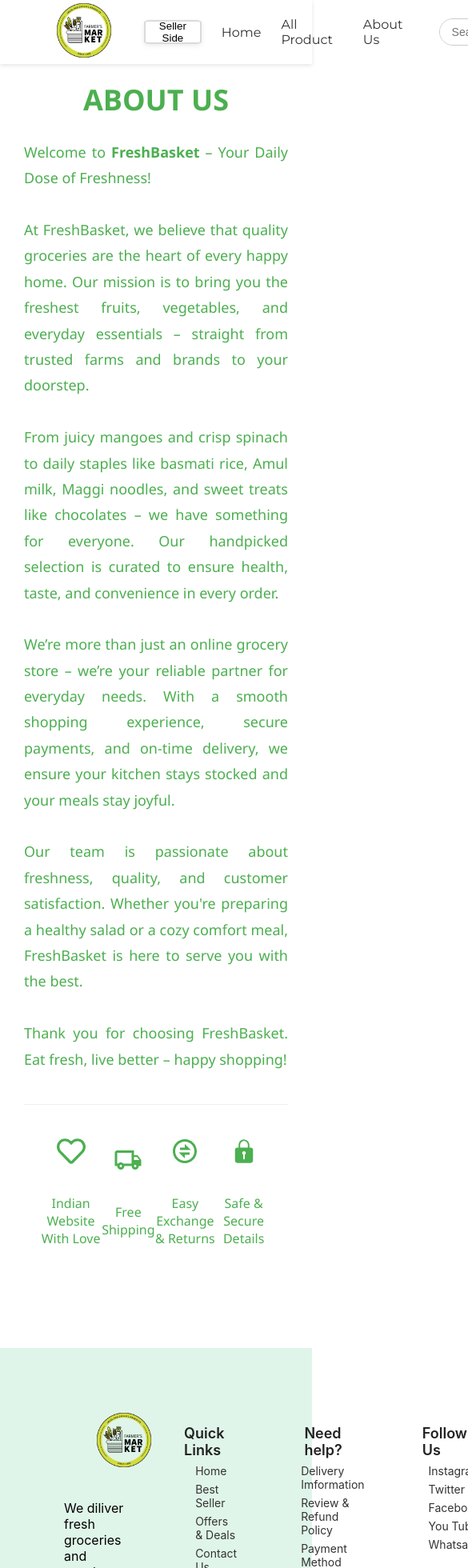
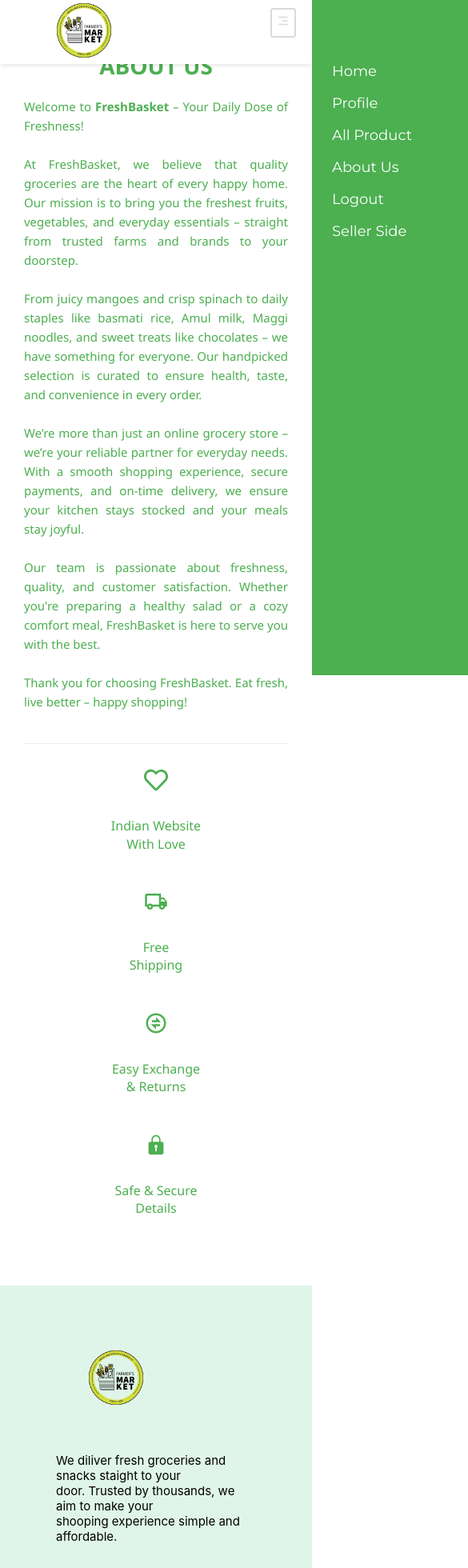
Before and after one commit to PiyushGoyal02/E-Commerse_Website, a React (Create React App) app: page /aboutUs in a window 390 px wide. Shown: the top 1960 px of the page at 80% size, 585 px wide, since content can reach past the window. Built offline with nearby package versions, Linux system fonts and the light colour scheme.

Commit message:
I have created CSS code for responsive on footer, HomeNavbar

```diff
--- a/src/Components/Footer.js
+++ b/src/Components/Footer.js
@@ -5,6 +5,7 @@
     return (
         <div>
 
+            <div className="footerForWebsite">
                 <div className="FooterMaindiv">
 
                     <div className="Logo-TextTags">
@@ -65,6 +66,67 @@
 
                 </div>
             </div>
+
+            {/* For Mobile Phone */}
+            <div className="footerForMobilePhone">
+                <div className="FooterMaindiv">
+
+                    <div className="Logo-TextTags">
+
+                        <div>
+                            <img
+                                src={Logo}
+                                className="Imgaelogo"
+                            />
+                        </div>
+
+                        <div className="ParagraphText">
+                            <p>We diliver fresh groceries and snacks staight to your <br/>
+                            door. Trusted by thousands, we aim to make your <br/>
+                            shooping experience simple and affordable.
+                            </p>
+                        </div>
+                    </div>
+
+                    <div className="ContentSection">
+
+                        <div className="Optionstext">
+                            <div>
+                                <p className="Tagstext">Quick Links</p>
+                                <p className="QuickListtext">Home</p>
+                                <p className="QuickListtext">Best Seller</p>
+                                <p className="QuickListtext">Offers & Deals</p>
+                                <p className="QuickListtext">Contact Us</p>
+                                <p className="QuickListtext">FAQs</p>
+                            </div>
+
+                            <div>
+                                <p className="Tagstext">Need help?</p>
+                                <p className="NeedhelpText">Delivery Imformation</p>
+                                <p className="NeedhelpText">Review & Refund Policy</p>
+                                <p className="NeedhelpText">Payment Method</p>
+                                <p className="NeedhelpText">Track your Order</p>
+                                <p className="NeedhelpText">Contact Us</p>
+                            </div>
+
+                            <div>
+                                <p className="Tagstext">Follow Us</p>
+                                <p className="FollowUstext">Instagram</p>
+                                <p className="FollowUstext">Twitter</p>
+                                <p className="FollowUstext">Facebook</p>
+                                <p className="FollowUstext">You Tube</p>
+                                <p className="FollowUstext">Whatsapp</p>
+                            </div>
+                        </div>
+                    </div>
+
+                    <div style={{ textAlign: "center", marginTop: "30px", fontSize: "13px", color: "#666" }}>
+                        © 2025 GreenCart. All rights reserved.
+                    </div>
+
+                </div>
+            </div>
+        </div>
     )
 }
 
--- a/src/Css-Code/AboutUsCSS.css
+++ b/src/Css-Code/AboutUsCSS.css
@@ -43,3 +43,43 @@
   font-size: 36px;
   margin-bottom: 15px;
 }
+
+@media (max-width: 768px) {
+  .about-container {
+    padding: 20px;
+    margin: 20px 10px;
+    overflow: hidden;
+  }
+
+  .about-heading {
+    font-size: 28px;
+    margin-bottom: 20px;
+  }
+
+  .about-text {
+    font-size: 15px;
+    line-height: 1.6;
+  }
+
+  .features-section {
+    flex-direction: column;
+    align-items: center;
+    gap: 30px;
+    padding: 30px 10px;
+  }
+
+  .feature-item {
+    width: 100%;
+    max-width: 300px;
+  }
+
+  .feature-icon {
+    font-size: 30px;
+    margin-bottom: 10px;
+  }
+
+  .feature-item p {
+    font-size: 16px;
+    line-height: 1.4;
+  }
+}
--- a/src/Css-Code/FooterCSS.css
+++ b/src/Css-Code/FooterCSS.css
@@ -1,3 +1,16 @@
+* {
+    box-sizing: border-box;
+}
+
+
+.footerForWebsite{
+    display: block;
+}
+
+.footerForMobilePhone{
+    display: none;
+}
+
 .FooterMaindiv {
     width: 100%;
     background-color: #e0f5e9;
@@ -53,26 +66,52 @@
     color: #4caf50;
 }
 
-/* Optional Responsive Footer */
-/* @media (max-width: 768px) {
-    .Logo-TextTags {
-        flex-direction: column;
-        align-items: flex-start;
-        gap: 20px;
+/* CSS responsive Code for Mobile-Phone */
+@media (max-width: 768px){
+
+    body {
+        margin: 0;
+        overflow-x: hidden;
     }
 
-    .Tagstext {
-        gap: 40px;
-        font-size: 16px;
+
+    .footerForWebsite{
+        display: none;
     }
 
-    .ContentSection {
-        flex-direction: column;
+    .footerForMobilePhone{
+        display: block;
+    }
+
+    .FooterMaindiv {
+        /* width: 350px; */
+        background-color: #e0f5e9;
+        padding: 40px 70px;
+        box-sizing: border-box;
+        display: flex;
+        align-items: start;
+        justify-content: start;
         gap: 30px;
     }
 
-    .Optionstext {
+    .ParagraphText{
+        width: 100%;
+        font-size: 15px;
+    }
+
+    .Logo-TextTags{
+        display: flex;
         flex-direction: column;
-        gap: 20px;
+        align-items: start;
+        justify-content: start;
     }
-} */
+
+    .Optionstext{
+        display: flex;
+        flex-direction: column;
+        align-items: start;
+        justify-content: start;
+        margin-top: 28px;
+        gap: 25px;
+    }
+}
--- a/src/Css-Code/HomePageNavbarCSS.css
+++ b/src/Css-Code/HomePageNavbarCSS.css
@@ -1,3 +1,11 @@
+.HomeNavbarForMobilephone{
+  display: none;
+}
+
+.homeNavbarForWebsite{
+  display: block;
+}
+
 .Navbar-Section {
   height: 80px;
   width: 100%;
@@ -166,3 +174,116 @@
 .dropdown-menu button:hover {
   background-color: #f0f0f0;
 }
+
+
+
+
+
+
+
+
+
+@media screen and (max-width: 768px) {
+  .HomeNavbarForMobilephone{
+    display: block;
+  }
+
+  .homeNavbarForWebsite{
+    display: none;
+  }
+
+  .menu-button {
+    display: block;
+    font-size: 18px;
+    border: 2px solid #dadada;
+    color: #dadada;
+    cursor: pointer;
+    padding: 5px;
+    border-radius: 10%;
+    position: absolute;
+    top: 10px;
+    right: 20px;
+  }
+
+  .UserCale-Setting-Btn-ParentDiv {
+    display: none;
+  }
+
+  .SideBar-Menutext{
+    transition: 0.5s;
+    cursor: pointer;
+  }
+
+  .SideBar-Menutext:hover{
+    border-bottom: 1px solid black;
+    transition: 0.5s;
+    cursor: pointer;
+  }
+
+  .side-menu {
+  position: fixed;
+  top: 0;
+  right: -300px;
+  width: 300px;
+  height: 100%;
+  background-color: #4caf50;
+  transition: right 0.4s ease;
+  padding-top: 60px;
+  z-index: 1000;
+}
+
+.side-menu.open {
+  right: 0;
+}
+
+.side-menu ul {
+  list-style: none;
+  padding: 0;
+  margin: 0;
+}
+
+.side-menu ul li {
+  padding: 20px;
+  text-align: center;
+  color: white;
+  font-size: 18px;
+  cursor: pointer;
+}
+
+.side-menu ul li:hover {
+  background-color: #555;
+}
+
+.close-button {
+  position: absolute;
+  top: 10px;
+  right: 10px;
+  background: none;
+  border: none;
+  color: white;
+  font-size: 24px;
+  cursor: pointer;
+  font-size: 18px;
+  border: 2px solid #dadada;
+  color: #dadada;
+  padding: 5px;
+  height: 30px;
+  border-radius: 100%;
+  width: 30px;
+  display: flex;
+  align-items: center;
+  justify-content: center;
+}
+
+.textNavigatorDiv{
+  margin-left: 25px;
+}
+
+.textNavigator{
+  font-size: 18px;
+  color: white;
+  font-weight: 500;
+  cursor: pointer;
+}
+
+}
--- a/src/Navbar-Sections/HomePageNavbar.js
+++ b/src/Navbar-Sections/HomePageNavbar.js
@@ -1,10 +1,12 @@
 import "../Css-Code/HomePageNavbarCSS.css";
 import ECommersImage from "../Assets/E-CommersShooping.png";
-import { FaSearch } from 'react-icons/fa';
+import { FaSearch, FaBars, FaTimes } from 'react-icons/fa';
 import { AiOutlineShoppingCart } from "react-icons/ai";
 import PersonImage from "../Assets/1724930.png";
 import { useNavigate } from "react-router-dom";
 import { useEffect, useState, useRef } from "react";
+import { CgMenuRightAlt } from "react-icons/cg";
+import { RxCross2 } from "react-icons/rx";
 
 function HomePageNavbar() {
 
@@ -12,6 +14,12 @@
 
     const [open, setOpen] = useState(false);
     const dropdownRef = useRef(null);  // Connect with HTML elememt
+    const [menuOpen, setMenuOpen] = useState(false);
+
+    // Toggle menu open/close
+    const toggleMenu = () => {
+        setMenuOpen(!menuOpen);
+    };
 
     // Close dropdown when clicking outside
     useEffect(() => {
@@ -25,6 +33,9 @@
     }, []);
 
     return (
+        <div>
+
+            <div className="homeNavbarForWebsite">
                 <div className="Navbar-Section">
                     {/* Logo */}
                     <div onClick={() => Navigator('/homepage')}>
@@ -68,6 +79,38 @@
                         </div>
                     )}
                 </div>
+            </div>
+
+            {/* Mobile Phone */}
+            <div className="HomeNavbarForMobilephone">
+                <div className="Navbar-Section">
+                    {/* Logo */}
+                    <div onClick={() => Navigator('/homepage')}>
+                        <img src={ECommersImage} className="navbar-logo" alt="GreenCart Logo" />
+                    </div>
+
+                    <div className="menu-button" onClick={toggleMenu}>
+                        <CgMenuRightAlt />
+                    </div>
+
+                    <div className={`side-menu ${menuOpen ? 'open' : ''}`}>
+                        <button className="close-button" onClick={toggleMenu}>
+                            <RxCross2 />
+                        </button>
+
+                        <div className="textNavigatorDiv">
+                            <p className="textNavigator" onClick={() => Navigator('/homepage')}>Home</p>
+                            <p className="textNavigator" onClick={() => Navigator('/profiledetails')}>Profile</p>
+                            <p className="textNavigator" onClick={() => Navigator('/allproductsui')}>All Product</p>
+                            <p className="textNavigator" onClick={() => Navigator('/aboutUs')}>About Us</p>
+                            <p className="textNavigator" onClick={() => Navigator('/')}>Logout</p>
+                            <p className="textNavigator" onClick={() => Navigator('/adminloginsignup')}>Seller Side</p>
+                        </div>
+                    </div>
+
+                </div>
+            </div>
+        </div>
     );
 }
 
```
Lines whose indentation alone changed are shown as unchanged.
